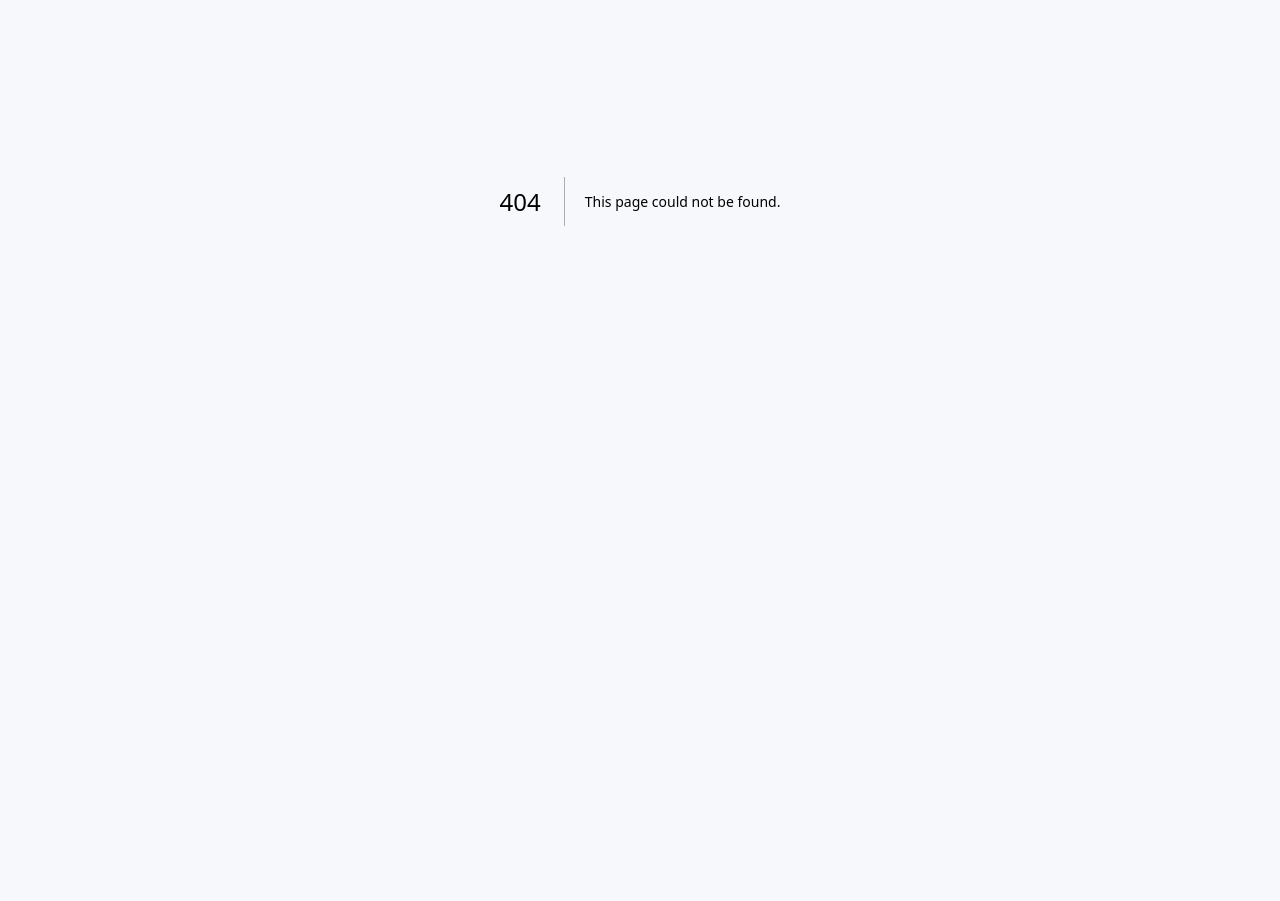
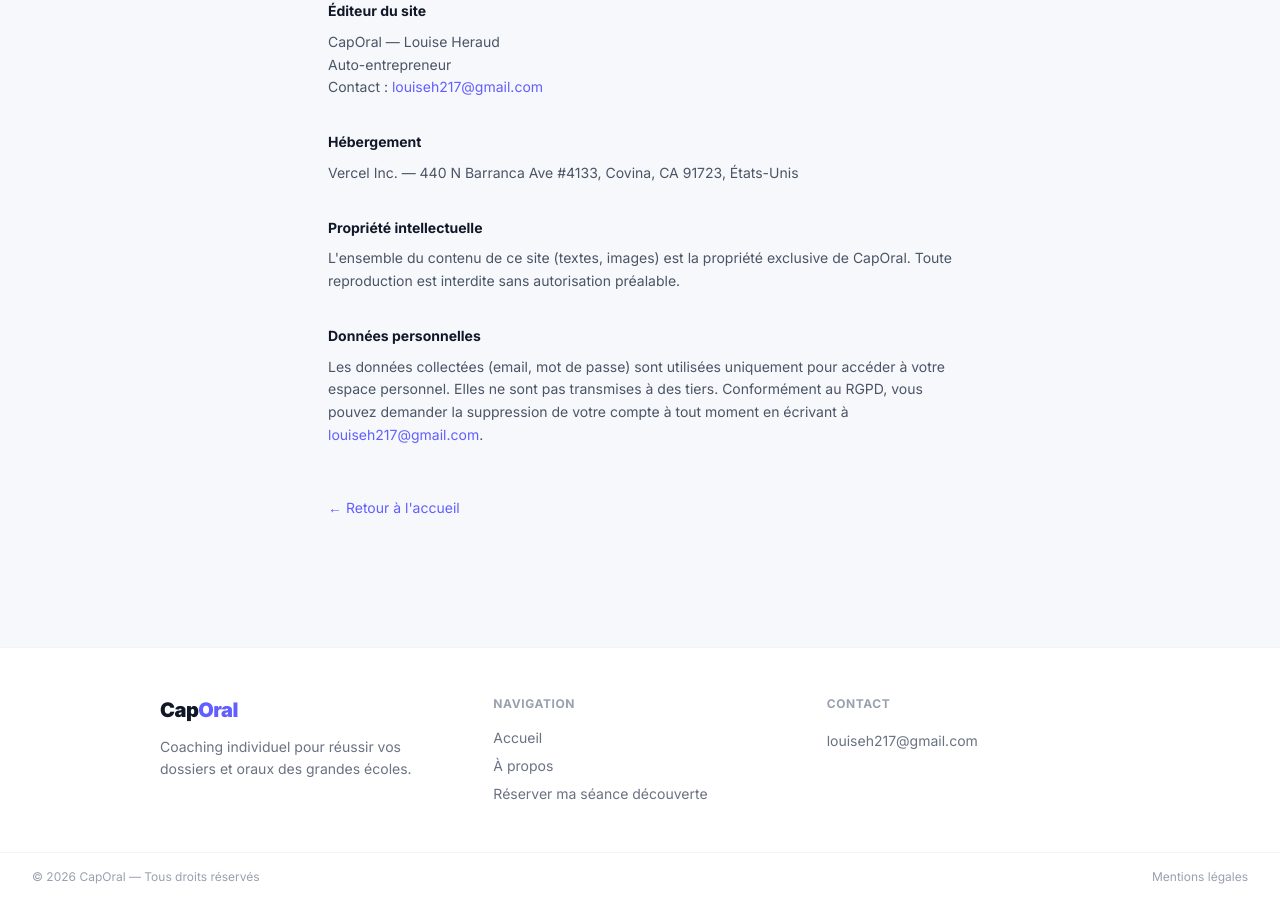
Before and after one commit to louiseheraud/presentation, a Next.js app: page /mentions-legales in a window 1280 px wide. Before the commit this address had no page. Shown: the part 199-1100 px from the top of the page. Before the commit the page ends 800 px from the top, so only its background shows below. Built offline with nearby package versions, Linux system fonts and the light colour scheme.

Commit message:
feat: add footer with nav links, contact and legal mentions page
Co-Authored-By: Claude Sonnet 4.6 <noreply@anthropic.com>

```diff
--- a/app/layout.tsx
+++ b/app/layout.tsx
@@ -1,6 +1,7 @@
 import type { Metadata } from 'next'
 import { Inter } from 'next/font/google'
 import './globals.css'
+import Footer from '@/components/Footer'
 
 const inter = Inter({ subsets: ['latin'] })
 
@@ -14,6 +15,7 @@ export default function RootLayout({ children }: { children: React.ReactNode })
     <html lang="fr" className={inter.className}>
       <body style={{ background: '#f7f8fc', minHeight: '100vh' }}>
         {children}
+        <Footer />
       </body>
     </html>
   )
--- /dev/null
+++ b/app/mentions-legales/page.tsx
@@ -0,0 +1,41 @@
+import Link from 'next/link'
+import ParcoursNav from '@/components/ParcoursNav'
+
+export default function MentionsLegalesPage() {
+  return (
+    <>
+      <ParcoursNav />
+      <main className="max-w-2xl mx-auto px-6 py-16">
+        <h1 className="text-2xl font-extrabold text-gray-900 mb-8">Mentions légales</h1>
+
+        <div className="flex flex-col gap-8 text-sm text-gray-600 leading-relaxed">
+          <section>
+            <h2 className="font-bold text-gray-900 mb-2">Éditeur du site</h2>
+            <p>CapOral — Louise Heraud</p>
+            <p>Auto-entrepreneur</p>
+            <p>Contact : <a href="mailto:louiseh217@gmail.com" className="text-indigo-500 hover:underline">louiseh217@gmail.com</a></p>
+          </section>
+
+          <section>
+            <h2 className="font-bold text-gray-900 mb-2">Hébergement</h2>
+            <p>Vercel Inc. — 440 N Barranca Ave #4133, Covina, CA 91723, États-Unis</p>
+          </section>
+
+          <section>
+            <h2 className="font-bold text-gray-900 mb-2">Propriété intellectuelle</h2>
+            <p>L'ensemble du contenu de ce site (textes, images) est la propriété exclusive de CapOral. Toute reproduction est interdite sans autorisation préalable.</p>
+          </section>
+
+          <section>
+            <h2 className="font-bold text-gray-900 mb-2">Données personnelles</h2>
+            <p>Les données collectées (email, mot de passe) sont utilisées uniquement pour accéder à votre espace personnel. Elles ne sont pas transmises à des tiers. Conformément au RGPD, vous pouvez demander la suppression de votre compte à tout moment en écrivant à <a href="mailto:louiseh217@gmail.com" className="text-indigo-500 hover:underline">louiseh217@gmail.com</a>.</p>
+          </section>
+        </div>
+
+        <div className="mt-12">
+          <Link href="/" className="text-sm text-indigo-500 hover:underline">← Retour à l'accueil</Link>
+        </div>
+      </main>
+    </>
+  )
+}
--- /dev/null
+++ b/components/Footer.tsx
@@ -0,0 +1,62 @@
+import Link from 'next/link'
+
+export default function Footer() {
+  return (
+    <footer className="bg-white border-t border-gray-100 mt-16">
+      <div className="max-w-5xl mx-auto px-8 py-12 grid md:grid-cols-3 gap-10">
+
+        {/* Logo + phrase */}
+        <div>
+          <div className="font-black text-xl tracking-tight text-gray-900 mb-3">
+            Cap<span className="text-indigo-500">Oral</span>
+          </div>
+          <p className="text-sm text-gray-500 leading-relaxed">
+            Coaching individuel pour réussir vos dossiers et oraux des grandes écoles.
+          </p>
+        </div>
+
+        {/* Liens */}
+        <div>
+          <p className="text-xs font-bold text-gray-400 uppercase tracking-wider mb-4">Navigation</p>
+          <div className="flex flex-col gap-2">
+            {[
+              { label: 'Accueil', href: '/' },
+              { label: 'À propos', href: '/a-propos' },
+              { label: 'Réserver ma séance découverte', href: 'https://calendly.com/louiseh217/30min' },
+            ].map((item) => (
+              <Link
+                key={item.href}
+                href={item.href}
+                target={item.href.startsWith('http') ? '_blank' : undefined}
+                rel={item.href.startsWith('http') ? 'noopener noreferrer' : undefined}
+                className="text-sm text-gray-500 hover:text-indigo-500 transition-colors"
+              >
+                {item.label}
+              </Link>
+            ))}
+          </div>
+        </div>
+
+        {/* Contact */}
+        <div>
+          <p className="text-xs font-bold text-gray-400 uppercase tracking-wider mb-4">Contact</p>
+          <a
+            href="mailto:louiseh217@gmail.com"
+            className="text-sm text-gray-500 hover:text-indigo-500 transition-colors"
+          >
+            louiseh217@gmail.com
+          </a>
+        </div>
+
+      </div>
+
+      {/* Mentions légales */}
+      <div className="border-t border-gray-100 py-4 px-8 flex flex-wrap justify-between items-center gap-2">
+        <p className="text-xs text-gray-400">© {new Date().getFullYear()} CapOral — Tous droits réservés</p>
+        <Link href="/mentions-legales" className="text-xs text-gray-400 hover:text-gray-600 transition-colors">
+          Mentions légales
+        </Link>
+      </div>
+    </footer>
+  )
+}
```
